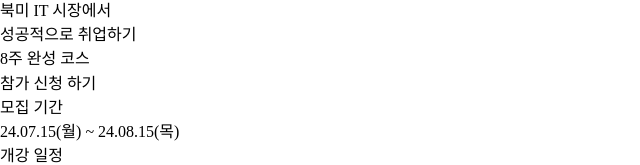
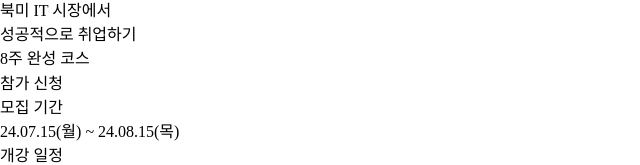
Before and after one commit to codingcapy/visioncodingkr, a React (Vite) app: page / in a window 1280 px wide. Shown: the part 485-650 px from the top of the page, without its empty margins (0-640 px from the left). Built offline with nearby package versions, Linux system fonts and the light colour scheme; a web font is replaced by a local one.

Commit message:
another test - Sean

```diff
--- a/src/pages/HomePage.jsx
+++ b/src/pages/HomePage.jsx
@@ -14,7 +14,7 @@ export default function HomePage() {
             8주 완성 코스
           </h1>
           <button className="my-10 px-10 py-5 bg-red-500 rounded-xl text-white flex flex-col mx-auto">
-            참가 신청 하기
+            참가 신청
           </button>
           <div className="md:grid grid-cols-5 mt-32 py-10 bg-blue-950">
             <div className="text-center">
```
